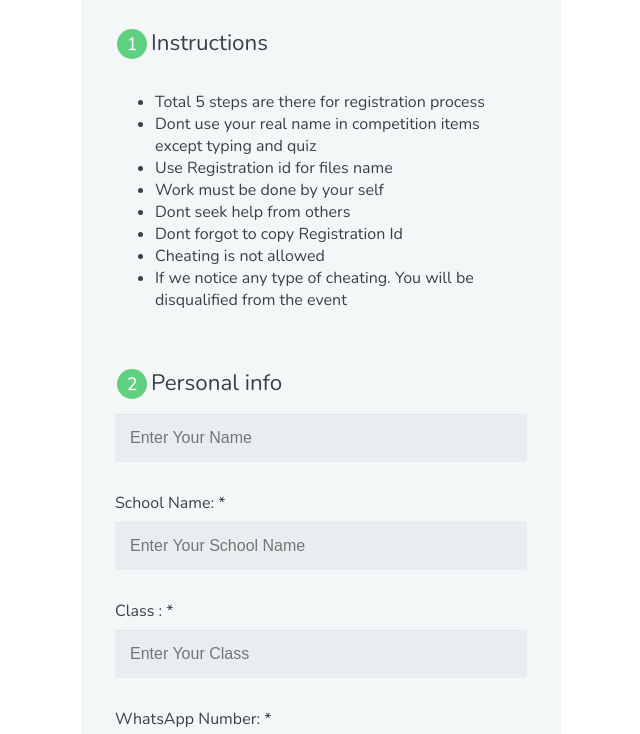
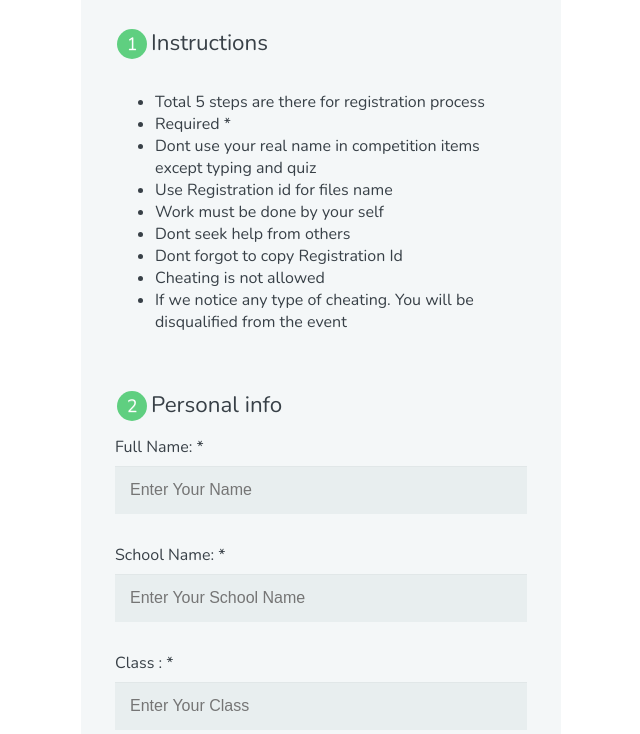
Before and after one commit to SQADIRKVM/Festx, a plain HTML site: page index.html in a window 1280 px wide. Shown: the part 66-800 px from the top of the page, without its empty margins (319-959 px from the left). Drawn offline with nearby package versions, Linux system fonts and the light colour scheme; some packages are replaced by stand-ins of ours; a script that the page names is missing.

Commit message:
index.html

```diff
--- a/index.html
+++ b/index.html
@@ -21,6 +21,7 @@
             <legend><span class="number">1</span>Instructions</legend>
             <ul>
                 <li>Total 5 steps are there for registration process</li>
+                <li> Required * </li>
                 <li>Dont use your real name in competition items except typing and quiz</li>
                 <li>Use Registration id for files name</li>
                 <li>Work must be done by your self</li>
@@ -32,6 +33,7 @@
         </fieldset>
         <fieldset>
             <legend><span class="number">2</span>Personal info</legend>
+            <label class="fieldlabels">Full Name: *</label>
             <input type="text" name="entry.1018903506" placeholder="Enter Your Name" value="" required>
             <label class="fieldlabels">School Name: *</label>
             <input type="text" name="entry.1728158041" placeholder="Enter Your School Name" required>
```
